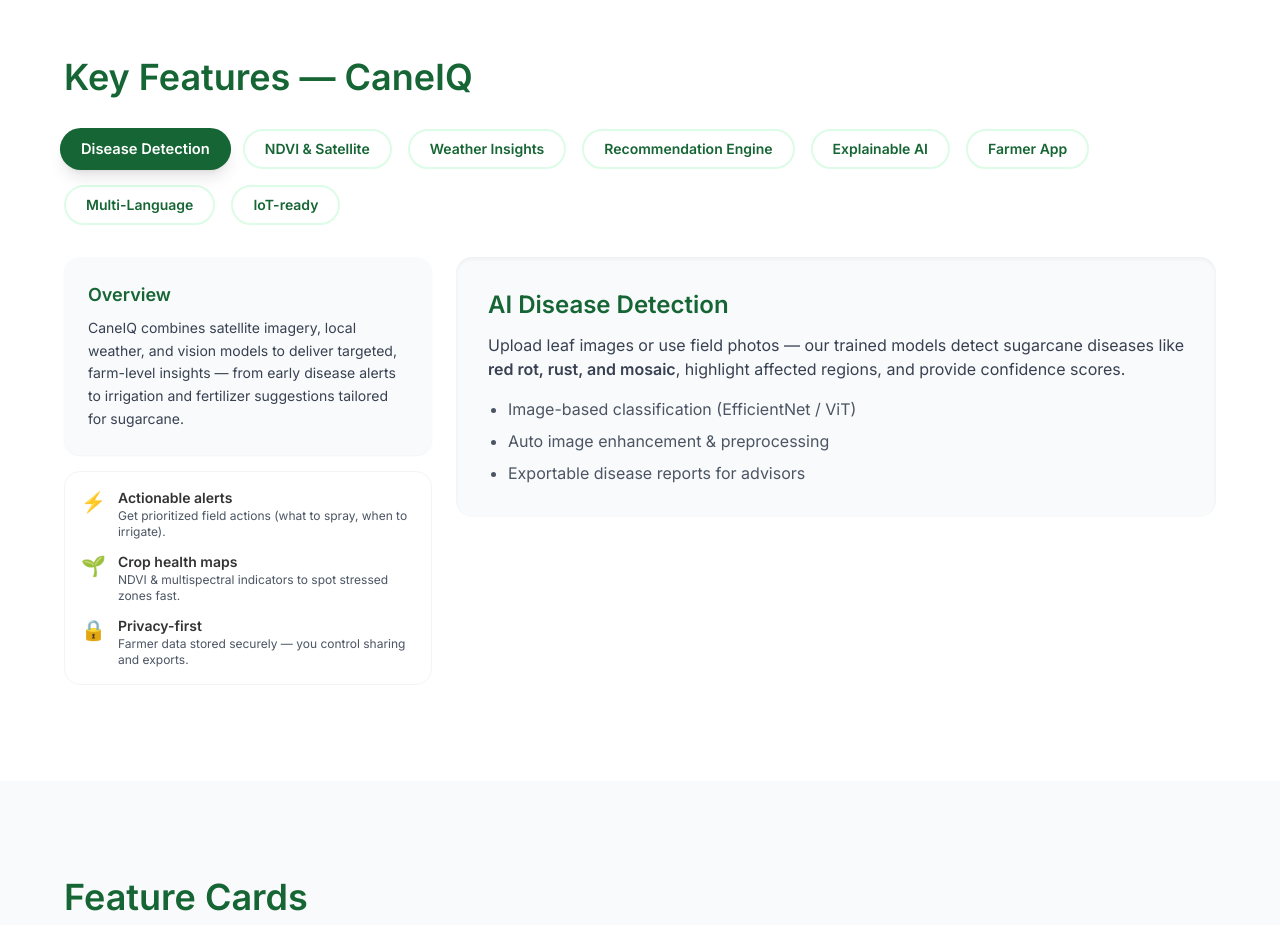
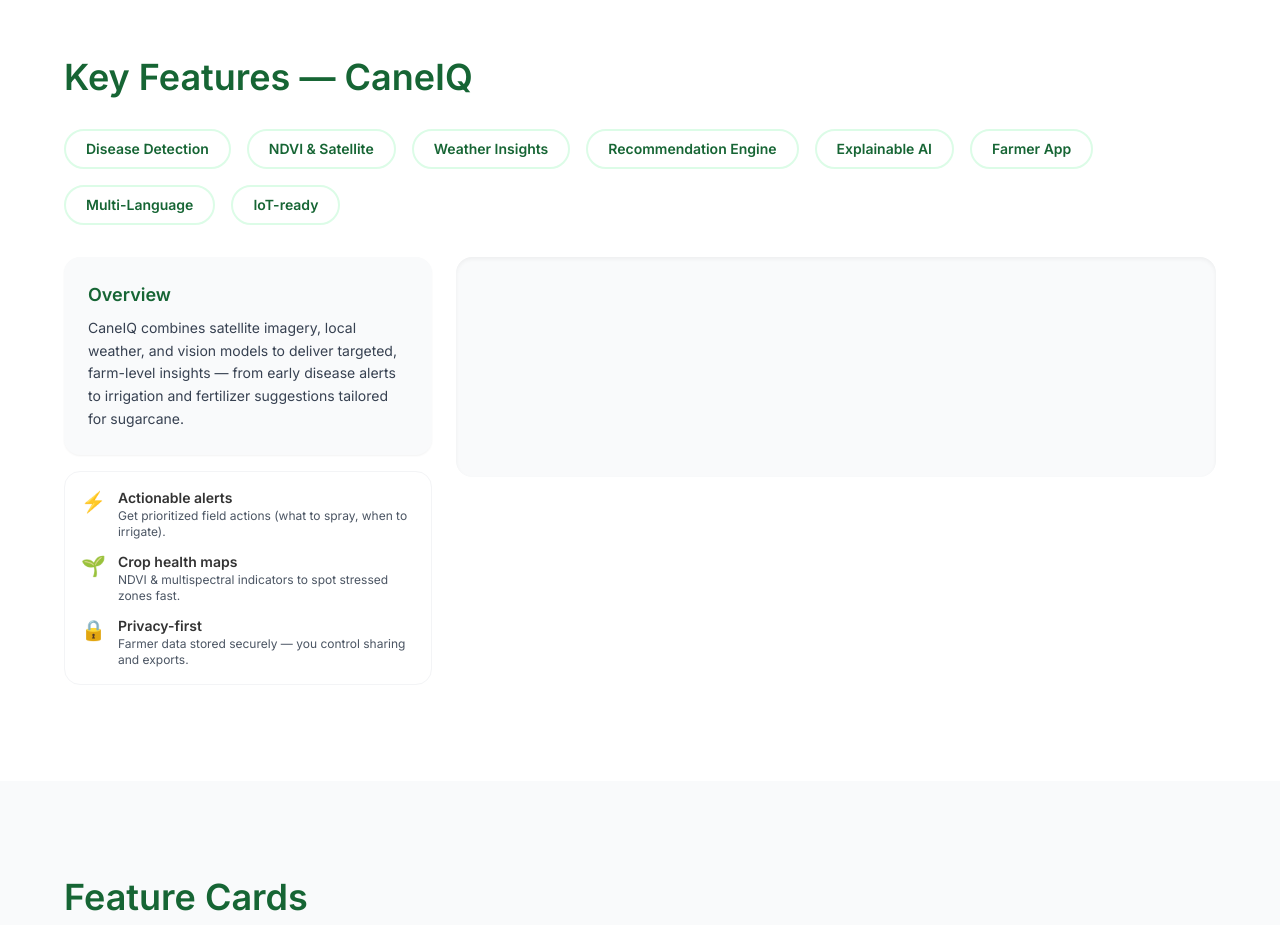
Before and after one commit to Siddhesh200419/Ai-based-Precision-Farming-for-sugarcane-Cultivation, a React (Vite) app: page / in a window 1280 px wide. Shown: the part 1420-2345 px from the top of the page. Built offline with nearby package versions, Linux system fonts and the light colour scheme.

Commit message:
Feature files added/updated in dashboard submodule

```diff
--- a/index.html
+++ b/index.html
@@ -4,7 +4,7 @@
     <meta charset="UTF-8" />
     <link rel="icon" type="image/svg+xml" href="/vite.svg" />
     <meta name="viewport" content="width=device-width, initial-scale=1.0" />
-    <title>AgriDronex Design System Dashboard</title>
+    <title>CaneIQ - Revolutionizing Agriculture with AI</title>
   </head>
   <body>
     <div id="root"></div>
--- a/src/App.jsx
+++ b/src/App.jsx
@@ -4,7 +4,7 @@
 // import sid from "./assets/newimage.jpeg";
 import noob from "./assets/noob.png";
 function App() {
-  const [activeTab, setActiveTab] = useState("disease-detection");
+  const [activeTab, setActiveTab] = useState("automation");
   const [expandedAccordion, setExpandedAccordion] = useState(null);
   const [mobileMenuOpen, setMobileMenuOpen] = useState(false);
   const [scrolled, setScrolled] = useState(false);
```
